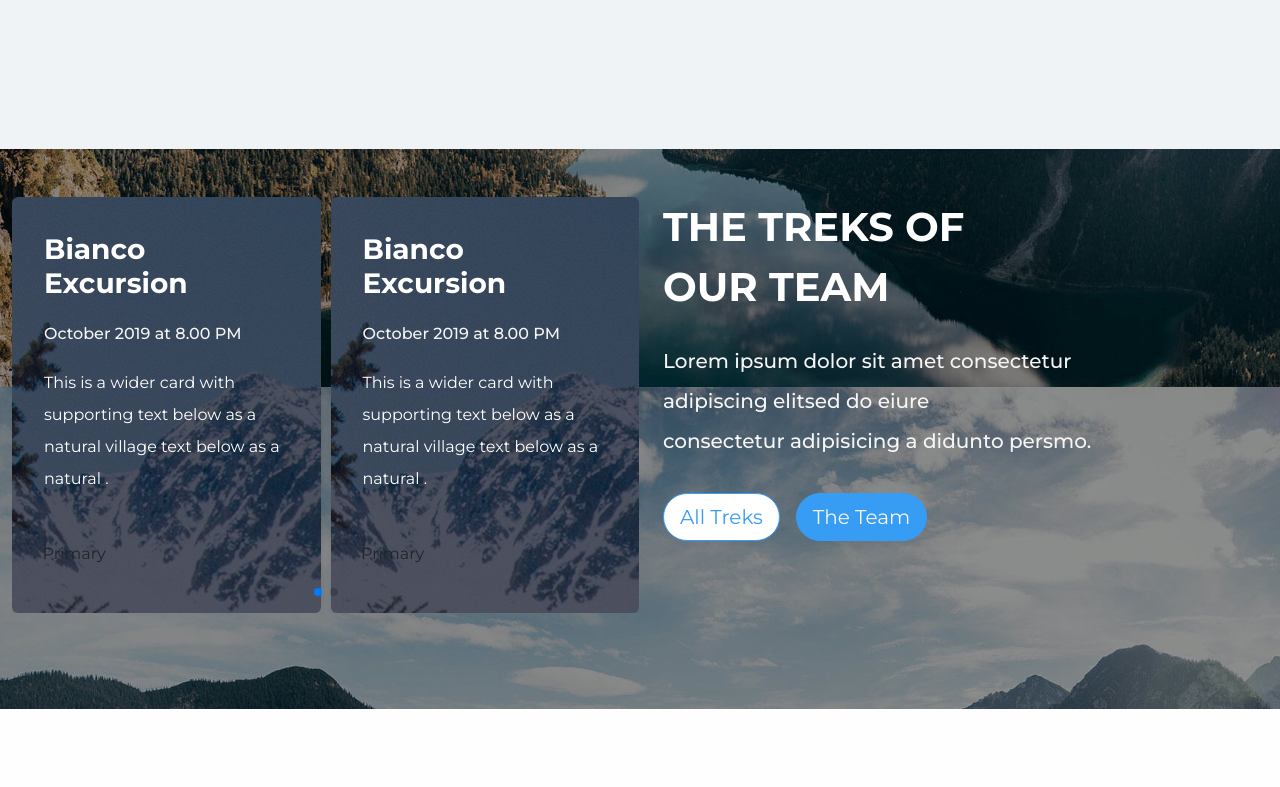
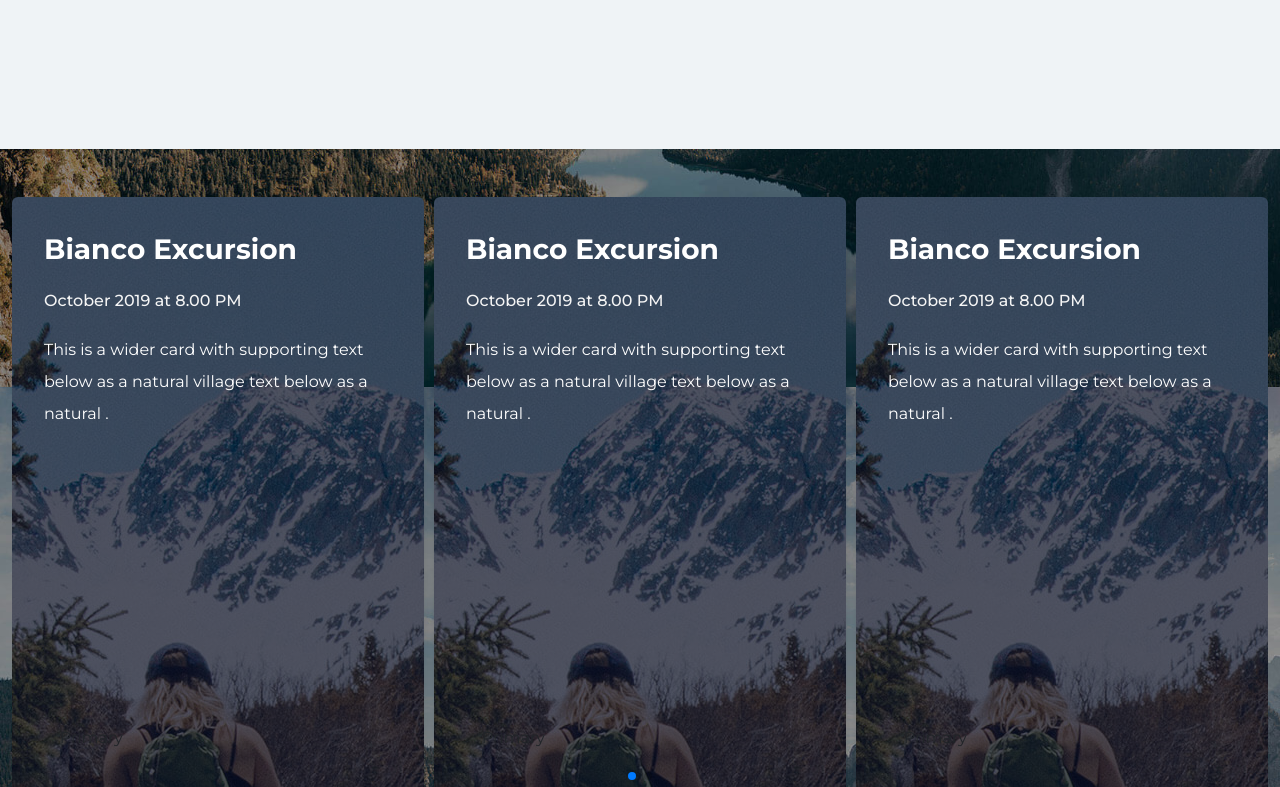
Before and after one commit to falcontechnepal/Alpins, a Next.js app in the folder frontend/: page / in a window 1280 px wide. Shown: the part 2013-2800 px from the top of the page. Built offline with nearby package versions, Linux system fonts and the light colour scheme.

Commit message:
home page responsivecompleted final

```diff
--- a/frontend/src/components/home/HomeHoverCard.tsx
+++ b/frontend/src/components/home/HomeHoverCard.tsx
@@ -8,8 +8,10 @@ import "swiper/css";
 
 const HomeHoverCard = () => {
   return (
-    <div className="row  container my-5" style={{ overflow: "hidden" }}>
-      <div className=" col-12 mb-5 col-sm-12  col-md-12  col-lg-7 ">
+    <div className="container-fluid">
+      {/* <div className="container"> */}
+      <div className="row my-5" style={{ overflow: "hidden" }}>
+        <div className=" col-12 mb-5 col-sm-12  col-md-12  col-lg-12 col-xxl-7 ">
           <Swiper
             slidesPerView={1}
             spaceBetween={10}
@@ -17,34 +19,27 @@ const HomeHoverCard = () => {
               clickable: true,
             }}
             breakpoints={{
-            860: {
+              640: {
+                slidesPerView: 2,
+                spaceBetween: 10,
+              },
+              768: {
                 slidesPerView: 2,
                 spaceBetween: 10,
               },
 
-            990: {
-              slidesPerView: 1,
-              spaceBetween: 10,
-            },
-
-            1200: {
-              slidesPerView: 2,
-              spaceBetween: 10,
-            },
-
-            //≥1400px
-            1450: {
-              slidesPerView: 2,
+              1024: {
+                slidesPerView: 3,
                 spaceBetween: 10,
               },
             }}
             modules={[Pagination]}
-          className="mySwiper swiper-container"
+            className="mySwiper"
           >
             <SwiperSlide>
               <div
-              className={`${styles.bg} card p-3 shadow-sm border-0 rounded  `}
-              style={{ backgroundColor: "green" }}
+                className={`${styles.bg} card p-3 shadow-sm border-0 rounded`}
+                style={{ backgroundColor: "green", height: "600px" }}
               >
                 <motion.div
                   animate={{ y: 350, opacity: 1 }}
@@ -53,39 +48,9 @@ const HomeHoverCard = () => {
                   transition={{ duration: 0.8, type: "tween" }}
                   className="card-body"
                 >
-                <h4 className="pureWhite pt-1  h3 fw-bold">Bianco Excursion</h4>
-
-                <div className="col">
-                  <h6 className="whiteColor pt-3 h6 ">
-                    October 2019 at 8.00 PM
-                  </h6>
-                </div>
-
-                <p className="pureWhite pt-3 lh-lg  card-text">
-                  This is a wider card with supporting text below as a natural
-                  village text below as a natural .
-                </p>
-              </motion.div>
-
-              <button type="button" className="btn col-4 my-4  customButton">
-                Primary
-              </button>
-            </div>
-          </SwiperSlide>
-
-          <SwiperSlide>
-            <div
-              className={`${styles.bg} card p-3 shadow-sm border-0 rounded`}
-              style={{ backgroundColor: "green" }}
-            >
-              <motion.div
-                animate={{ y: 350, opacity: 1 }}
-                whileInView={{ y: [350, 0] }}
-                 viewport={{ once: true }}
-                transition={{ duration: 0.8, type: "tween" }}
-                className="card-body"
-              >
-                <h4 className="pureWhite pt-1  h3 fw-bold">Bianco Excursion</h4>
+                  <h4 className="pureWhite pt-1  h3 fw-bold">
+                    Bianco Excursion
+                  </h4>
 
                   <div className="col">
                     <h6 className="whiteColor pt-3 h6 ">
@@ -105,10 +70,11 @@ const HomeHoverCard = () => {
               </div>
             </SwiperSlide>
 
+
             <SwiperSlide>
               <div
                 className={`${styles.bg} card p-3 shadow-sm border-0 rounded`}
-              style={{ backgroundColor: "green" }}
+                style={{ backgroundColor: "green", height: "600px" }}
               >
                 <motion.div
                   animate={{ y: 350, opacity: 1 }}
@@ -117,7 +83,79 @@ const HomeHoverCard = () => {
                   transition={{ duration: 0.8, type: "tween" }}
                   className="card-body"
                 >
-                <h4 className="pureWhite pt-1  h3 fw-bold">Bianco Excursion</h4>
+                  <h4 className="pureWhite pt-1  h3 fw-bold">
+                    Bianco Excursion
+                  </h4>
+
+                  <div className="col">
+                    <h6 className="whiteColor pt-3 h6 ">
+                      October 2019 at 8.00 PM
+                    </h6>
+                  </div>
+
+                  <p className="pureWhite pt-3 lh-lg  card-text">
+                    This is a wider card with supporting text below as a natural
+                    village text below as a natural .
+                  </p>
+                </motion.div>
+
+                <button type="button" className="btn col-4 my-4 customButton">
+                  Primary
+                </button>
+              </div>
+            </SwiperSlide>
+
+
+            <SwiperSlide>
+              <div
+                className={`${styles.bg} card p-3 shadow-sm border-0 rounded`}
+                style={{ backgroundColor: "green", height: "600px" }}
+              >
+                <motion.div
+                  animate={{ y: 350, opacity: 1 }}
+                  whileInView={{ y: [350, 0] }}
+                  viewport={{ once: true }}
+                  transition={{ duration: 0.8, type: "tween" }}
+                  className="card-body"
+                >
+                  <h4 className="pureWhite pt-1  h3 fw-bold">
+                    Bianco Excursion
+                  </h4>
+
+                  <div className="col">
+                    <h6 className="whiteColor pt-3 h6 ">
+                      October 2019 at 8.00 PM
+                    </h6>
+                  </div>
+
+                  <p className="pureWhite pt-3 lh-lg  card-text">
+                    This is a wider card with supporting text below as a natural
+                    village text below as a natural .
+                  </p>
+                </motion.div>
+
+                <button type="button" className="btn col-4 my-4 customButton">
+                  Primary
+                </button>
+              </div>
+            </SwiperSlide>
+
+
+            <SwiperSlide>
+              <div
+                className={`${styles.bg} card p-3 shadow-sm border-0 rounded`}
+                style={{ backgroundColor: "green", height: "600px" }}
+              >
+                <motion.div
+                  animate={{ y: 350, opacity: 1 }}
+                  whileInView={{ y: [350, 0] }}
+                  viewport={{ once: true }}
+                  transition={{ duration: 0.8, type: "tween" }}
+                  className="card-body"
+                >
+                  <h4 className="pureWhite pt-1  h3 fw-bold">
+                    Bianco Excursion
+                  </h4>
 
                   <div className="col">
                     <h6 className="whiteColor pt-3 h6 ">
@@ -145,7 +183,7 @@ const HomeHoverCard = () => {
           whileInView={{ x: [150, 0] }}
           viewport={{ once: true }}
           transition={{ duration: 0.8, type: "tween" }}
-        className="col col-12 col-sm-12 col-md-12 col-lg-5  "
+          className="col col-12 col-sm-12 col-md-12 col-lg-12  col-xxl-4  "
         >
           <div className="row ">
             <h1 className="lh-base h1 fw-bolder pureWhite">
@@ -175,6 +213,8 @@ const HomeHoverCard = () => {
           </div>
         </motion.div>
       </div>
+      {/* </div> */}
+    </div>
   );
 };
 
```
Lines whose indentation alone changed are shown as unchanged.
